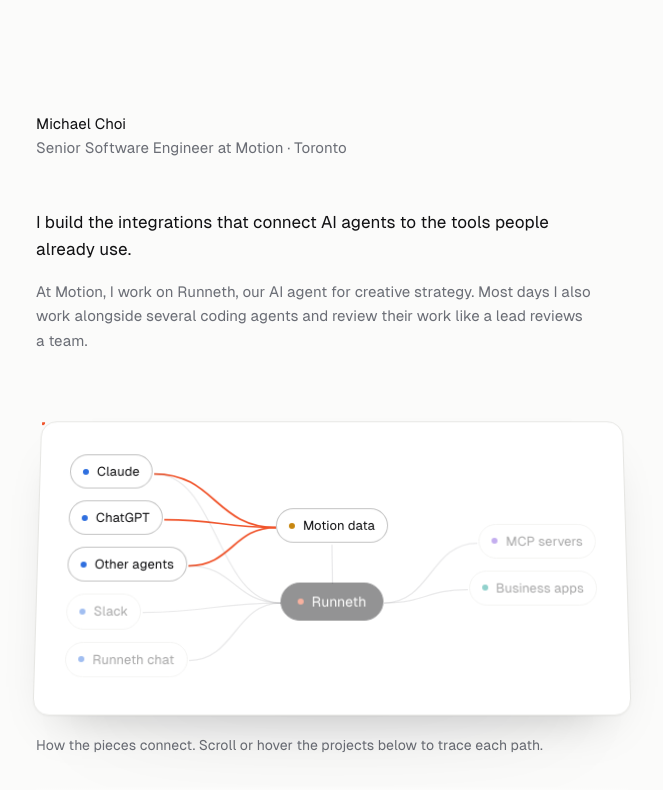
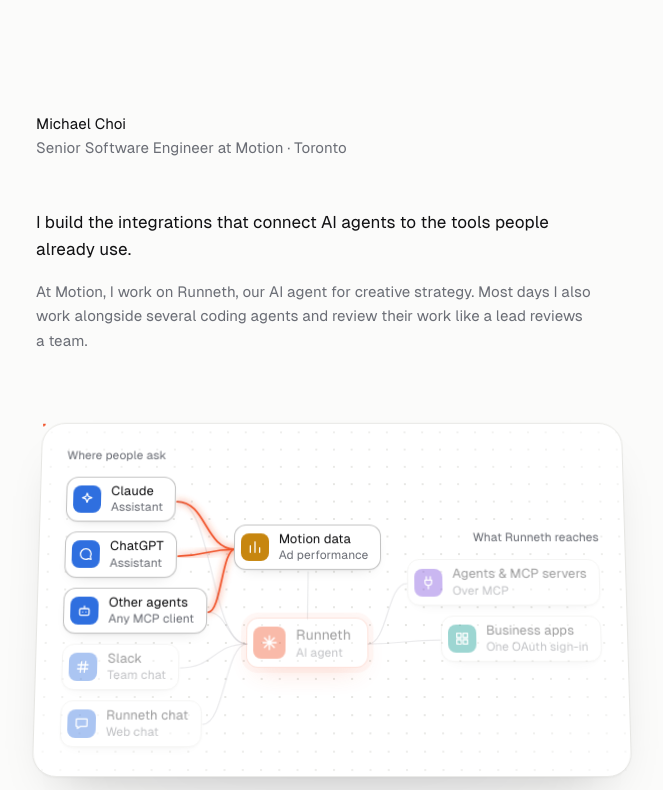
Before and after one commit to Michael-Choi/portfolio2.0, a React (Vite) app: page / in a window 1280 px wide. Shown: the top 790 px of the page, without its empty margins (308-971 px from the left). Built offline with nearby package versions, Linux system fonts and the light colour scheme.

Commit message:
feat: clearer ownership and a prettier integration diagram
Rows now lead with what I built or launched. The diagram uses icon cards
with role lines, a glowing Runneth hub, a dot-grid canvas, column labels,
and a soft glow on the active path. It returns to rest above the list.

```diff
--- a/src/components/IntegrationDiagram.tsx
+++ b/src/components/IntegrationDiagram.tsx
@@ -2,11 +2,12 @@
 import { edges, nodes, type Group, type MapNode } from '@/content';
 
 type Box = { left: number; right: number; top: number; bottom: number; cx: number; cy: number };
+type State = 'rest' | 'on' | 'off';
 
 /** Resting lean of the card, in degrees. */
 const REST_TILT = 8;
 
-const DOT: Record<Group, string> = {
+const FILL: Record<Group, string> = {
   hub: 'bg-hub',
   surface: 'bg-surface',
   data: 'bg-data',
@@ -14,7 +15,20 @@
   apps: 'bg-apps',
 };
 
-/** An S-curve between two pills, horizontal on wide screens and vertical on phones. */
+// 24×24 stroke icons. Generic glyphs, not brand logos.
+const ICONS: Record<string, string> = {
+  runneth: 'M12 3v18M3 12h18M5.6 5.6l12.8 12.8M18.4 5.6 5.6 18.4',
+  claude: 'M12 3l1.9 5.1L19 10l-5.1 1.9L12 17l-1.9-5.1L5 10l5.1-1.9z',
+  chatgpt: 'M12 4a8 8 0 0 1 6.9 12L20 20l-4-1.1A8 8 0 1 1 12 4z',
+  agents: 'M7 9h10a2 2 0 0 1 2 2v6a2 2 0 0 1-2 2H7a2 2 0 0 1-2-2v-6a2 2 0 0 1 2-2zM12 5v4M9.5 14h.01M14.5 14h.01',
+  slack: 'M10 4 8 20M16 4l-2 16M4.5 9h15M4 15h15',
+  chat: 'M5 5h14a1 1 0 0 1 1 1v9a1 1 0 0 1-1 1H10l-4 3v-3H5a1 1 0 0 1-1-1V6a1 1 0 0 1 1-1z',
+  motion: 'M5 20V10M12 20V4M19 20v-7',
+  mcp: 'M9 3v5M15 3v5M7 8h10v3a5 5 0 0 1-10 0zM12 16v5',
+  apps: 'M4 4h6.5v6.5H4zM13.5 4H20v6.5h-6.5zM4 13.5h6.5V20H4zM13.5 13.5H20V20h-6.5z',
+};
+
+/** An S-curve between two cards, horizontal on wide screens and vertical on phones. */
 function link(a: Box, b: Box) {
   const dx = b.cx - a.cx;
   const dy = b.cy - a.cy;
@@ -30,26 +44,47 @@
   return `M${a.cx},${sy} C${a.cx},${my} ${b.cx},${my} ${b.cx},${ey}`;
 }
 
-const Pill = ({ node, state }: { node: MapNode; state: 'rest' | 'on' | 'off' }) => {
+const NodeCard = ({ node, state }: { node: MapNode; state: State }) => {
   const hub = node.group === 'hub';
   return (
     <span
       data-node={node.id}
-      className={`inline-flex items-center gap-2 whitespace-nowrap rounded-full border transition-[opacity,border-color] duration-200 motion-reduce:transition-none ${
+      className={`relative inline-flex items-center gap-2.5 whitespace-nowrap rounded-xl border bg-card py-1.5 pl-1.5 transition-[opacity,border-color,box-shadow] duration-200 motion-reduce:transition-none ${
         hub
-          ? 'border-ink bg-ink px-4 py-2 text-sm font-medium text-paper'
-          : `bg-card px-3 py-1.5 text-[13px] ${state === 'on' ? 'border-ink/25 text-ink' : 'border-line text-ink/80'}`
-      } ${state === 'off' ? 'opacity-45' : ''}`}
+          ? 'border-hub/40 pr-4 shadow-[0_0_0_5px_color-mix(in_oklab,var(--hub)_12%,transparent),0_12px_28px_-12px_color-mix(in_oklab,var(--hub)_55%,transparent)]'
+          : `pr-3 shadow-[0_1px_2px_rgb(0_0_0/0.05),0_6px_16px_-10px_rgb(0_0_0/0.2)] ${
+              state === 'on' ? 'border-ink/25' : 'border-line'
+            }`
+      } ${state === 'off' ? 'opacity-40' : ''}`}
     >
-      <span aria-hidden="true" className={`size-1.5 rounded-full ${DOT[node.group]}`} />
-      {node.label}
+      <span
+        aria-hidden="true"
+        className={`grid shrink-0 place-items-center rounded-lg text-white ${FILL[node.group]} ${hub ? 'size-8' : 'size-6 sm:size-7'}`}
+      >
+        <svg
+          viewBox="0 0 24 24"
+          className={hub ? 'size-[18px]' : 'size-3.5 sm:size-4'}
+          fill="none"
+          stroke="currentColor"
+          strokeWidth="1.9"
+          strokeLinecap="round"
+          strokeLinejoin="round"
+        >
+          <path d={ICONS[node.id]} />
+        </svg>
+      </span>
+      <span className="leading-tight">
+        <span className={`block font-medium ${hub ? 'text-sm' : 'text-[12.5px] sm:text-[13px]'}`}>{node.label}</span>
+        <span className="hidden text-xs text-muted sm:block">{node.kind}</span>
+      </span>
     </span>
   );
 };
 
-/** The integrations around Runneth. Highlights the edges in `active` when a project is hovered. */
+/** The integrations around Runneth. Highlights the edges in `active` for the current project. */
 export const IntegrationDiagram = ({ active }: { active: string[] | null }) => {
   const box = useRef<HTMLDivElement>(null);
+  const stage = useRef<HTMLDivElement>(null);
   const [boxes, setBoxes] = useState<Record<string, Box>>({});
   const [size, setSize] = useState({ width: 0, height: 0 });
   const [reducedMotion, setReducedMotion] = useState(false);
@@ -62,23 +97,23 @@
     return () => media.removeEventListener('change', onChange);
   }, []);
 
-  // Lines are drawn from the pills' real positions, so they follow the responsive layout.
+  // Lines follow the cards' real positions. Layout offsets ignore the 3D tilt, so the lines
+  // match the cards on the card's own plane.
   useLayoutEffect(() => {
     const element = box.current;
     if (!element) return;
-    // Layout offsets ignore the 3D tilt, so the lines match the pills on the card's own plane.
     const measure = () => {
       const next: Record<string, Box> = {};
-      element.querySelectorAll<HTMLElement>('[data-node]').forEach((pill) => {
+      element.querySelectorAll<HTMLElement>('[data-node]').forEach((card) => {
         let left = 0;
         let top = 0;
-        for (let node: HTMLElement | null = pill; node && node !== element; node = node.offsetParent as HTMLElement | null) {
+        for (let node: HTMLElement | null = card; node && node !== element; node = node.offsetParent as HTMLElement | null) {
           left += node.offsetLeft;
           top += node.offsetTop;
         }
-        const width = pill.offsetWidth;
-        const height = pill.offsetHeight;
-        next[pill.dataset.node!] = {
+        const width = card.offsetWidth;
+        const height = card.offsetHeight;
+        next[card.dataset.node!] = {
           left,
           right: left + width,
           top,
@@ -99,13 +134,11 @@
 
   const lit = new Set(active ?? []);
   const litNodes = new Set([...lit].flatMap((key) => key.split('-')));
-  const stateOf = (id: string) => (!active || lit.size === 0 ? 'rest' : litNodes.has(id) ? 'on' : 'off');
-
+  const stateOf = (id: string): State => (lit.size === 0 ? 'rest' : litNodes.has(id) ? 'on' : 'off');
   const column = (side: MapNode['side']) => nodes.filter((node) => node.side === side);
 
   // The card leans back a little and tilts a few degrees toward the pointer. Touch and reduced
   // motion keep the resting tilt. The style changes directly, so pointer moves cause no re-render.
-  const stage = useRef<HTMLDivElement>(null);
   const tilt = (event: PointerEvent<HTMLDivElement>) => {
     if (reducedMotion || event.pointerType !== 'mouse' || !stage.current) return;
     const rect = event.currentTarget.getBoundingClientRect();
@@ -137,14 +170,25 @@
         >
           <div
             ref={box}
-            className="relative rounded-2xl border border-line bg-card px-4 py-7 shadow-[0_1px_2px_rgb(0_0_0/0.04),0_24px_48px_-28px_rgb(0_0_0/0.25)] [transform-style:preserve-3d] sm:px-8 sm:py-9"
+            className="relative rounded-3xl border border-line bg-card px-4 py-6 shadow-[0_1px_2px_rgb(0_0_0/0.04),0_24px_48px_-28px_rgb(0_0_0/0.25)] [transform-style:preserve-3d] sm:px-7 sm:py-7"
           >
+            {/* A faint dot grid, like a design canvas. */}
+            <div
+              aria-hidden="true"
+              className="pointer-events-none absolute inset-0 [background-image:radial-gradient(var(--line)_1.1px,transparent_1.3px)] [background-size:18px_18px] [mask-image:radial-gradient(80%_80%_at_50%_50%,black_40%,transparent_100%)]"
+            />
+
             <svg
               aria-hidden="true"
               className="pointer-events-none absolute inset-0"
               width={size.width}
               height={size.height}
             >
+              <defs>
+                <filter id="path-glow" x="-20%" y="-20%" width="140%" height="140%">
+                  <feGaussianBlur stdDeviation="3" />
+                </filter>
+              </defs>
               {edges.map(([from, to]) => {
                 const a = boxes[from];
                 const b = boxes[to];
@@ -154,16 +198,18 @@
                 const on = lit.has(key);
                 return (
                   <g key={key}>
+                    {on && <path d={d} fill="none" stroke="var(--hub)" strokeOpacity={0.35} strokeWidth={5} filter="url(#path-glow)" />}
                     <path
                       d={d}
                       fill="none"
                       stroke={on ? 'var(--hub)' : 'var(--muted)'}
-                      strokeOpacity={on ? 1 : active && lit.size > 0 ? 0.15 : 0.32}
+                      strokeOpacity={on ? 1 : lit.size > 0 ? 0.14 : 0.3}
                       strokeWidth={on ? 1.75 : 1.25}
+                      strokeLinecap="round"
                       className="transition-[stroke,stroke-opacity] duration-200 motion-reduce:transition-none"
                     />
                     {on && !reducedMotion && (
-                      <circle r="3" fill="var(--hub)">
+                      <circle r="3.5" fill="var(--hub)" stroke="var(--card)" strokeWidth="1.5">
                         <animateMotion dur="1.6s" repeatCount="indefinite" path={d} />
                       </circle>
                     )}
@@ -172,23 +218,29 @@
               })}
             </svg>
 
-            {/* The pills float a little above the card surface. */}
-            <div className="relative flex flex-col items-center gap-9 [transform:translateZ(12px)] sm:grid sm:grid-cols-[1fr_auto_1fr] sm:items-center sm:gap-x-8 sm:gap-y-0">
-              <div className="flex flex-wrap justify-center gap-2 sm:flex-col sm:items-start sm:gap-3">
+            {/* The cards float a little above the card surface. */}
+            <div className="relative flex flex-col items-center gap-8 [transform:translateZ(12px)] sm:grid sm:grid-cols-[auto_1fr_auto] sm:items-center sm:gap-x-6 sm:gap-y-0">
+              <div className="flex flex-col items-center gap-2 sm:items-start sm:gap-2.5">
+                <p className="mb-1 text-xs font-medium text-muted">Where people ask</p>
+                <div className="flex flex-wrap justify-center gap-2 sm:flex-col sm:items-start sm:gap-2.5">
                   {column('left').map((node) => (
-                  <Pill key={node.id} node={node} state={stateOf(node.id)} />
+                    <NodeCard key={node.id} node={node} state={stateOf(node.id)} />
                   ))}
                 </div>
+              </div>
               {/* Motion data sits above Runneth on wide screens and beside it on phones. */}
-              <div className="flex items-center gap-6 sm:flex-col sm:gap-10">
+              <div className="flex items-center gap-5 sm:flex-col sm:gap-12 sm:justify-self-center">
                 {column('center').map((node) => (
-                  <Pill key={node.id} node={node} state={stateOf(node.id)} />
+                  <NodeCard key={node.id} node={node} state={stateOf(node.id)} />
                 ))}
               </div>
-              <div className="flex flex-wrap justify-center gap-2 sm:flex-col sm:items-end sm:gap-3">
+              <div className="flex flex-col items-center gap-2 sm:items-end sm:gap-2.5">
+                <p className="mb-1 text-xs font-medium text-muted">What Runneth reaches</p>
+                <div className="flex flex-wrap justify-center gap-2 sm:flex-col sm:items-end sm:gap-2.5">
                   {column('right').map((node) => (
-                  <Pill key={node.id} node={node} state={stateOf(node.id)} />
+                    <NodeCard key={node.id} node={node} state={stateOf(node.id)} />
                   ))}
+                </div>
               </div>
             </div>
           </div>
--- a/src/content.ts
+++ b/src/content.ts
@@ -15,20 +15,27 @@
 ];
 
 export type Group = 'hub' | 'surface' | 'data' | 'tools' | 'apps';
-export type MapNode = { id: string; label: string; group: Group; side: 'left' | 'center' | 'right' };
+export type MapNode = {
+  id: string;
+  label: string;
+  /** A short role line under the label. */
+  kind: string;
+  group: Group;
+  side: 'left' | 'center' | 'right';
+};
 
-// The integration diagram. Left: assistants, agents, and chat surfaces. Center: Motion data and
-// Runneth. Right: the tools that Runneth reaches.
+// The integration diagram. Left: where people and agents ask. Center: Motion data and Runneth.
+// Right: what Runneth reaches.
 export const nodes: MapNode[] = [
-  { id: 'claude', label: 'Claude', group: 'surface', side: 'left' },
-  { id: 'chatgpt', label: 'ChatGPT', group: 'surface', side: 'left' },
-  { id: 'agents', label: 'Other agents', group: 'surface', side: 'left' },
-  { id: 'slack', label: 'Slack', group: 'surface', side: 'left' },
-  { id: 'chat', label: 'Runneth chat', group: 'surface', side: 'left' },
-  { id: 'motion', label: 'Motion data', group: 'data', side: 'center' },
-  { id: 'runneth', label: 'Runneth', group: 'hub', side: 'center' },
-  { id: 'mcp', label: 'MCP servers', group: 'tools', side: 'right' },
-  { id: 'apps', label: 'Business apps', group: 'apps', side: 'right' },
+  { id: 'claude', label: 'Claude', kind: 'Assistant', group: 'surface', side: 'left' },
+  { id: 'chatgpt', label: 'ChatGPT', kind: 'Assistant', group: 'surface', side: 'left' },
+  { id: 'agents', label: 'Other agents', kind: 'Any MCP client', group: 'surface', side: 'left' },
+  { id: 'slack', label: 'Slack', kind: 'Team chat', group: 'surface', side: 'left' },
+  { id: 'chat', label: 'Runneth chat', kind: 'Web chat', group: 'surface', side: 'left' },
+  { id: 'motion', label: 'Motion data', kind: 'Ad performance', group: 'data', side: 'center' },
+  { id: 'runneth', label: 'Runneth', kind: 'AI agent', group: 'hub', side: 'center' },
+  { id: 'mcp', label: 'Agents & MCP servers', kind: 'Over MCP', group: 'tools', side: 'right' },
+  { id: 'apps', label: 'Business apps', kind: 'One OAuth sign-in', group: 'apps', side: 'right' },
 ];
 
 /** Edges as [from, to]. The edges into Motion data are the Motion MCP server. */
@@ -57,38 +64,38 @@
 export const work: WorkItem[] = [
   {
     title: 'Motion MCP server',
-    text: 'Brings Motion’s ad data into Claude, ChatGPT, and any agent that speaks MCP. Listed in Claude’s connector directory.',
+    text: 'Built the MCP server that brings Motion’s ad data into Claude, ChatGPT, and any agent that speaks MCP. Listed in Claude’s connector directory.',
     year: '2026',
     href: 'https://claude.com/connectors/motion',
     path: ['claude-motion', 'chatgpt-motion', 'agents-motion'],
   },
   {
     title: 'Runneth MCP',
-    text: 'Helped launch Runneth as a public MCP server that any AI agent can call.',
+    text: 'Launched Runneth as a public MCP server, so any AI agent can hand it creative strategy work.',
     year: '2026',
     path: ['claude-runneth', 'agents-runneth', 'runneth-motion'],
   },
   {
-    title: 'MCP connections',
-    text: 'Customers connect their own MCP servers to Runneth from chat, with OAuth.',
+    title: 'MCP support for Runneth',
+    text: 'Built MCP support so Runneth can connect to other agents and MCP servers, with OAuth.',
     year: '2026',
     path: ['chat-runneth', 'runneth-mcp'],
   },
   {
     title: 'Business app integrations',
-    text: 'One OAuth sign-in connects Runneth to a customer’s business apps.',
+    text: 'Built the integration layer that connects Runneth to a customer’s business apps with one OAuth sign-in.',
     year: '2026',
     path: ['chat-runneth', 'runneth-apps'],
   },
   {
     title: 'Runneth in Slack',
-    text: 'Made replies fast and reliable. Queue wait fell from about 19 seconds to near zero.',
+    text: 'Made Runneth’s Slack replies fast and reliable. Queue wait fell from about 19 seconds to near zero.',
     year: '2026',
     path: ['slack-runneth'],
   },
   {
     title: 'Sign-in and security',
-    text: 'Revocable sessions, two-factor sign-in, and fixes from a security assessment.',
+    text: 'Moved Motion to revocable sessions, shipped two-factor sign-in, and fixed security-assessment findings.',
     year: '2026',
     path: [],
   },
```
Also changed, not shown: src/App.tsx (+7 -1 lines). Lines whose indentation alone changed are shown as unchanged.
